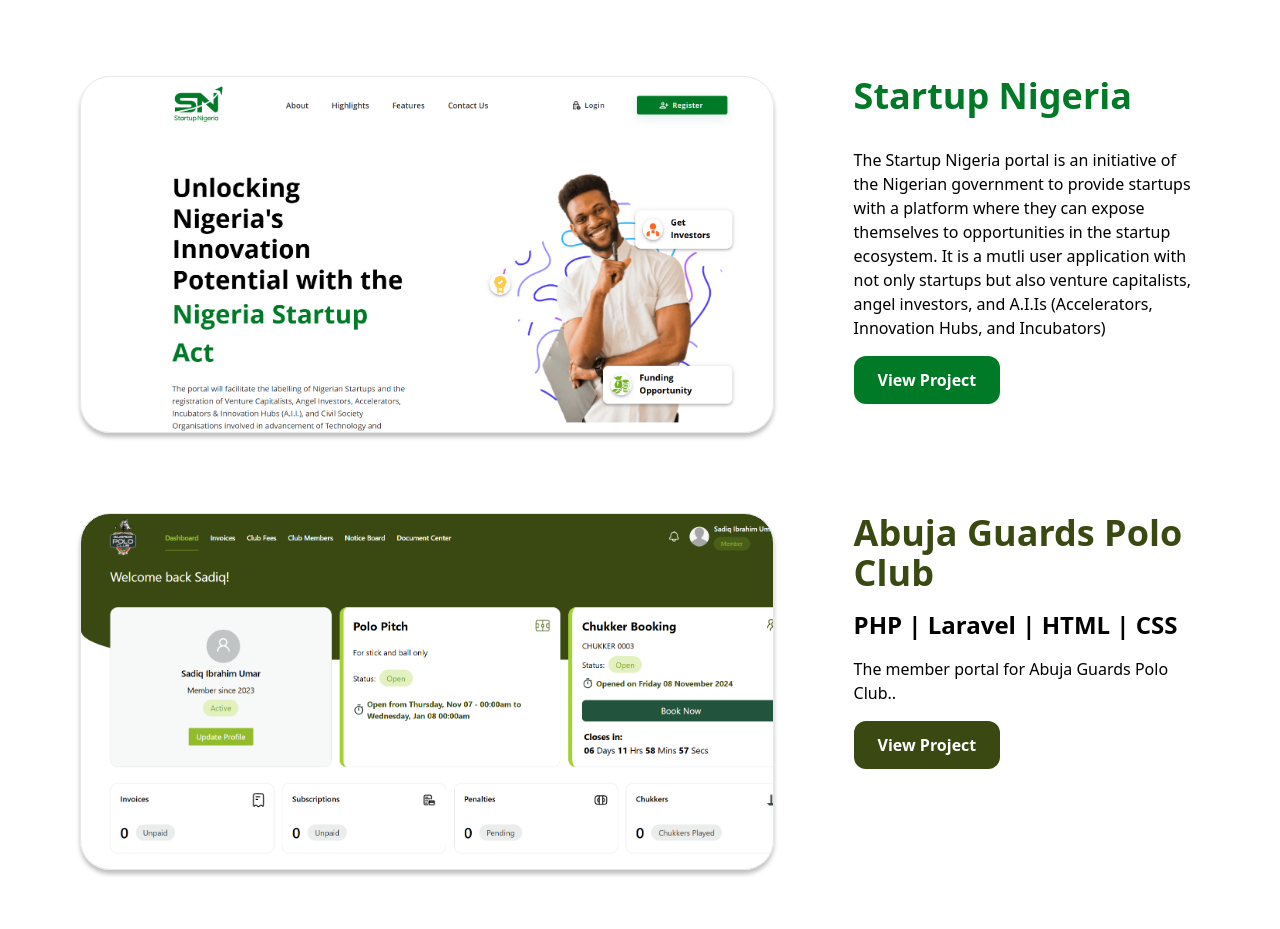
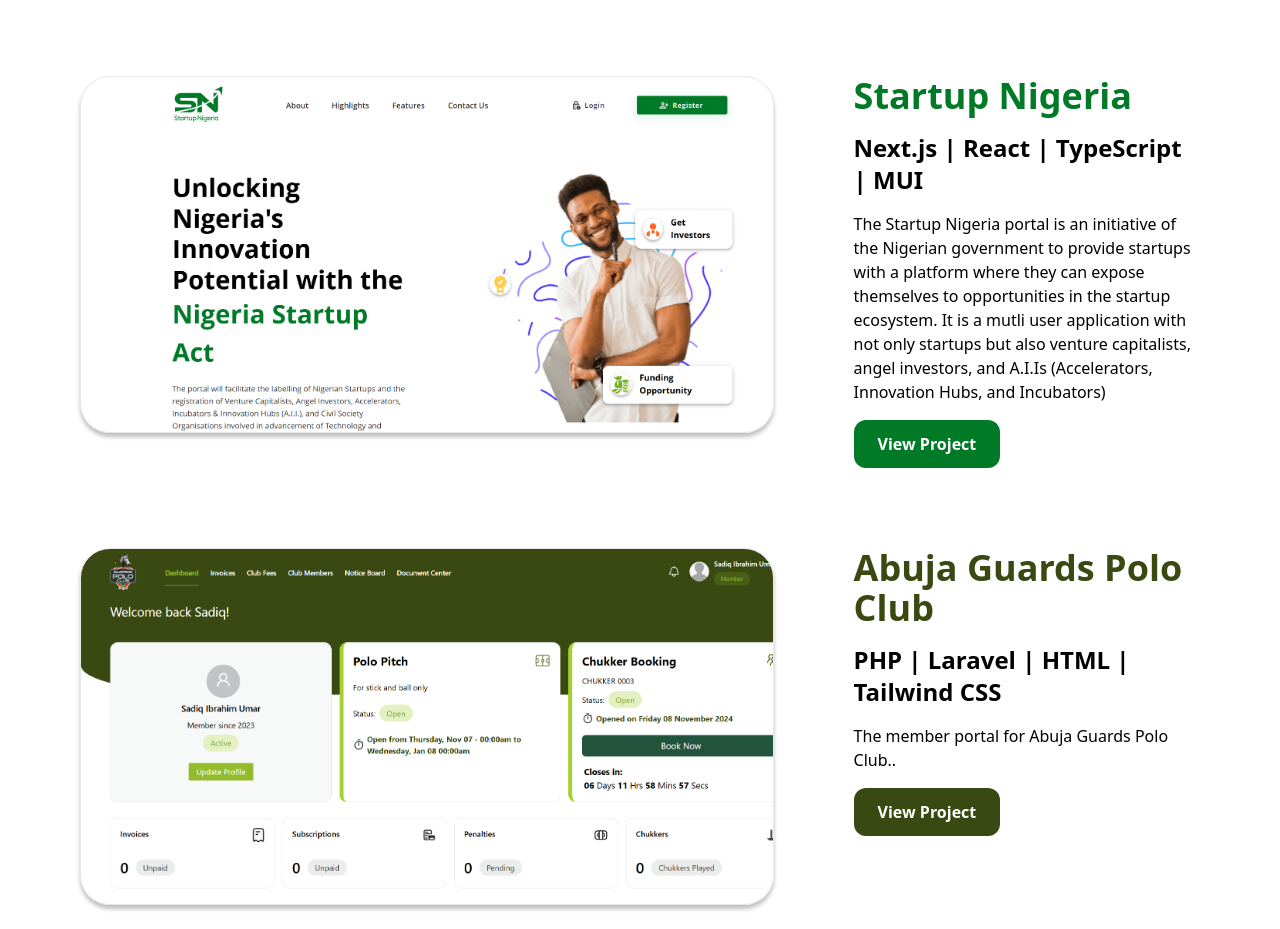
Before and after one commit to sadiq-i-umar/portfolio, a Next.js app: page / in a window 1280 px wide. Shown: the part 846-1775 px from the top of the page. Built offline with nearby package versions, Linux system fonts and the light colour scheme.

Commit message:
fix: display technologies for the first project

```diff
--- a/app/page.tsx
+++ b/app/page.tsx
@@ -87,7 +87,7 @@
             {
               screenshot: 'startup-nigeria.png',
               name: 'Startup Nigeria',
-              tools: ['Next.js', 'React', 'TypeScript', 'MUI'].join(' | '),
+              tools: ['Next.js', 'React', 'TypeScript', 'MUI'],
               description:
                 'The Startup Nigeria portal is an initiative of the Nigerian government to provide startups with a platform where they can expose themselves to opportunities in the startup ecosystem. It is a mutli user application with not only startups but also venture capitalists, angel investors, and A.I.Is (Accelerators, Innovation Hubs, and Incubators)',
               color: '#007A27',
@@ -97,7 +97,7 @@
             {
               screenshot: 'guards-polo-club.png',
               name: 'Abuja Guards Polo Club',
-              tools: ['PHP', 'Laravel', 'HTML', 'CSS'],
+              tools: ['PHP', 'Laravel', 'HTML', 'Tailwind CSS'],
               description: 'The member portal for Abuja Guards Polo Club..',
               color: '#394911',
               imageFirst: true,
```
